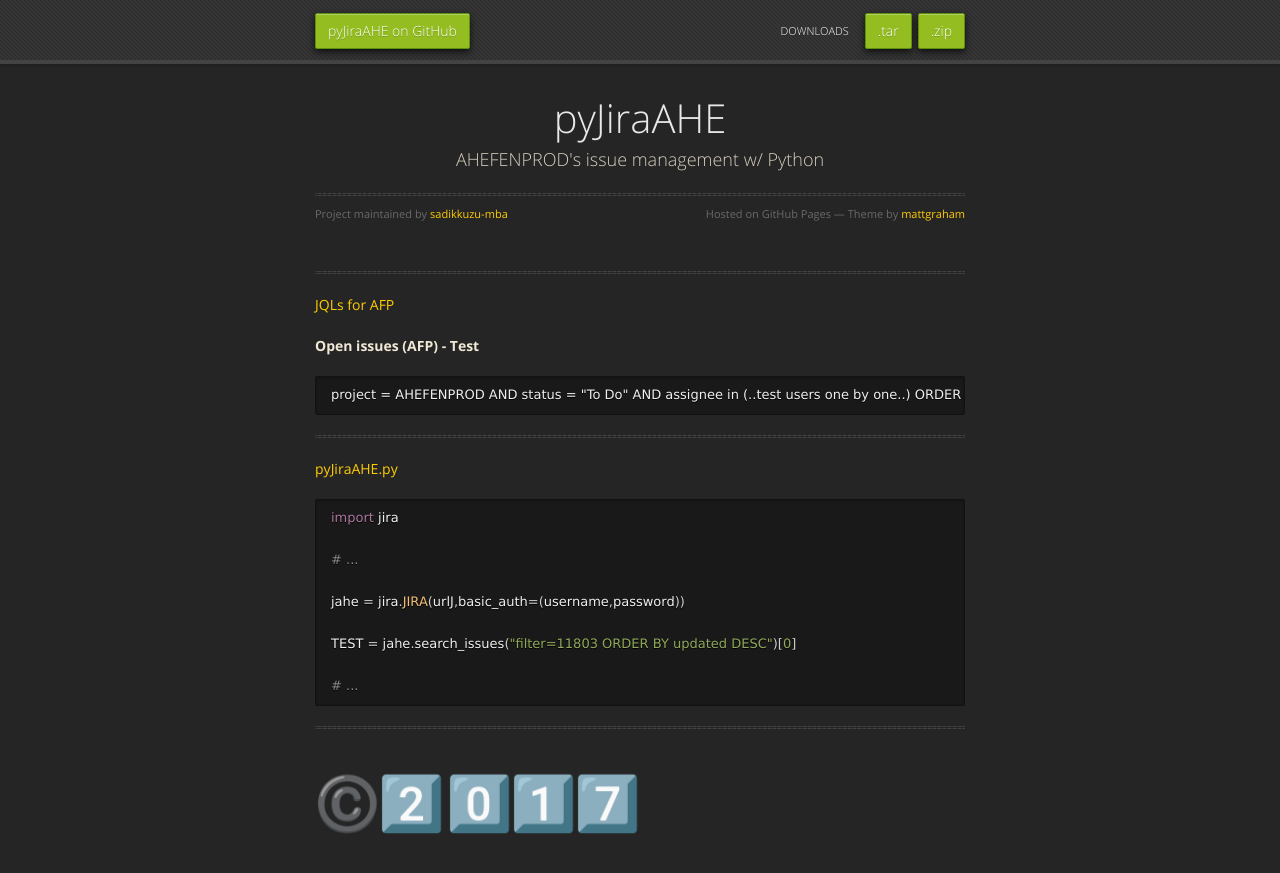
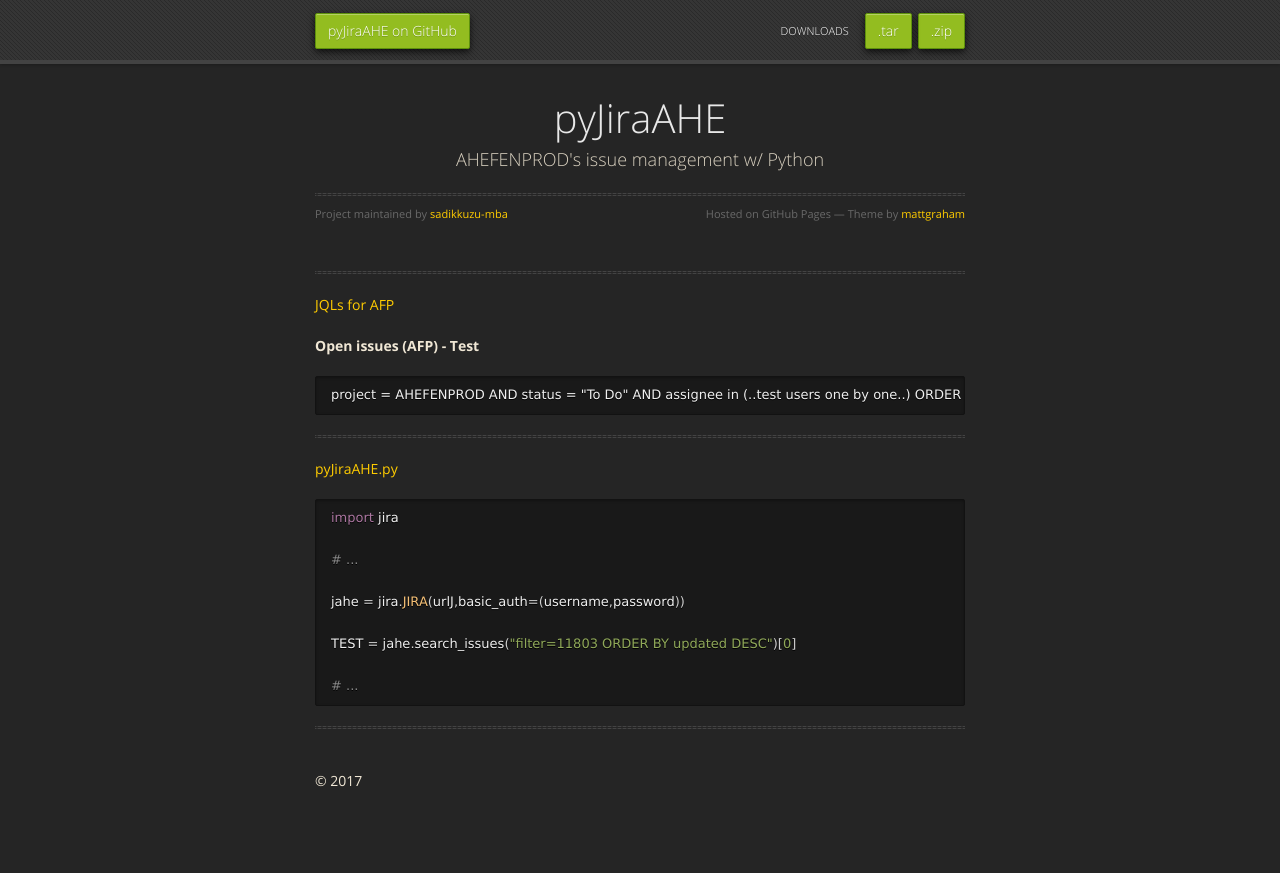
Before and after one commit to sadikkuzu-mba/pyjira, a Jekyll site: the page built from index.md, in a window 1280 px wide and 949 px high. Shown: the top 873 px of the window. Built offline with Jekyll 4.4.1, drawn with Linux system fonts in a browser that asks for light colours; nearby versions of some CDN libraries; emoji names are drawn with the system emoji font.

Commit message:
copyright text

```diff
--- a/index.md
+++ b/index.md
@@ -30,4 +30,4 @@
 
 
 <br/>
-![](https://assets-cdn.github.com/images/icons/emoji/unicode/00a9.png)![](https://assets-cdn.github.com/images/icons/emoji/unicode/0032-20e3.png) ![](https://assets-cdn.github.com/images/icons/emoji/unicode/0030-20e3.png)![](https://assets-cdn.github.com/images/icons/emoji/unicode/0031-20e3.png)![](https://assets-cdn.github.com/images/icons/emoji/unicode/0037-20e3.png)
+&copy; 2017
```
